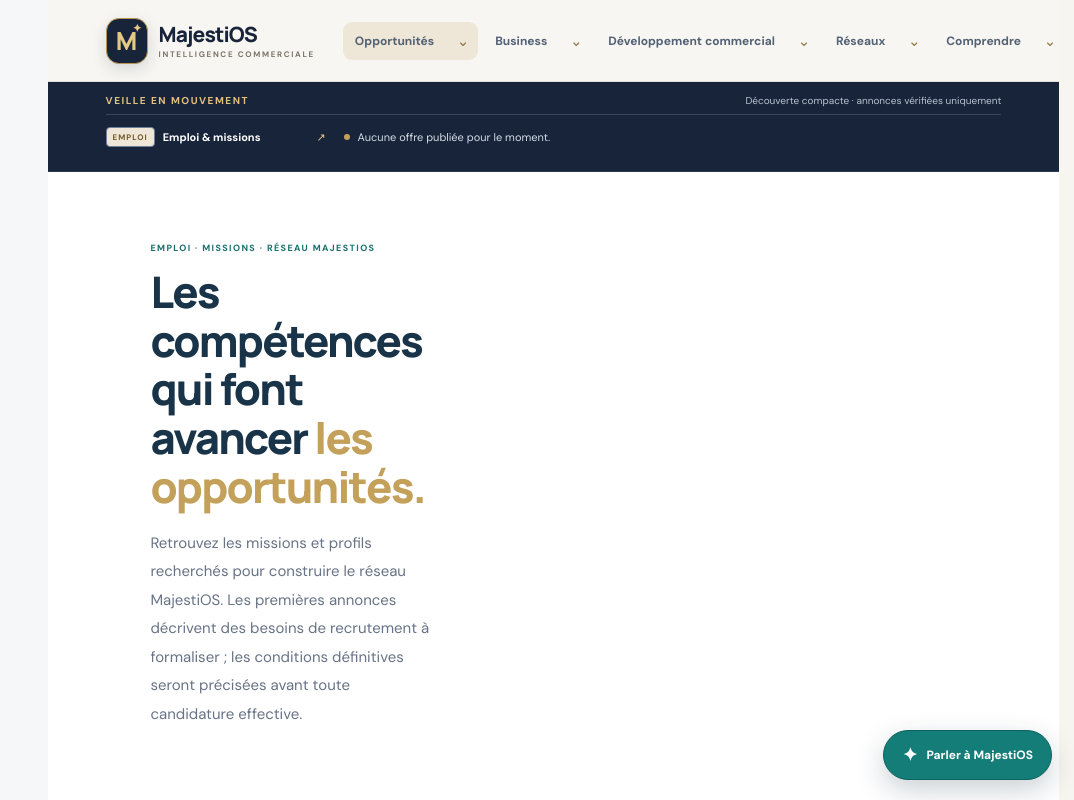
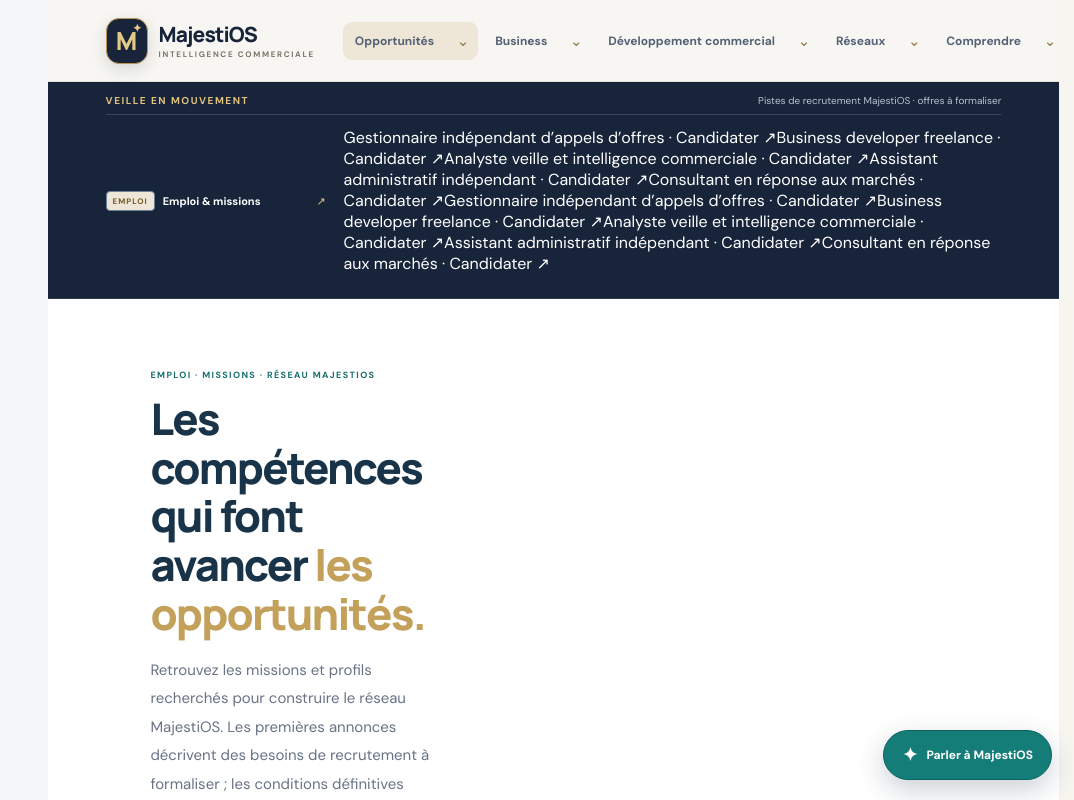
Before and after one commit to Chexpeer/Majestios, a Next.js app: page /opportunites/emploi in a window 1280 px wide. Shown: the top 800 px of the page, without its empty margins (206-1280 px from the left). Built offline with nearby package versions, Linux system fonts and the light colour scheme.

Commit message:
Add scrolling recruitment ticker with MajestiOS starter roles

```diff
--- a/src/components/announcement-ticker.tsx
+++ b/src/components/announcement-ticker.tsx
@@ -9,17 +9,27 @@ const flows: Flow[] = [
   { key: "public", label: "Marchés publics", short: "PUBLIC", href: "/opportunites/marches-publics", state: "Les annonces vérifiées apparaîtront ici.", direction: "left" },
   { key: "private", label: "Opportunités privées", short: "PRIVÉ", href: "/opportunites/marches-prives", state: "Aucune annonce privée publiée pour le moment.", direction: "left" },
   { key: "salons", label: "Salons professionnels", short: "SALONS", href: "/opportunites/salons", state: "Le calendrier sera alimenté après validation des sources officielles.", direction: "right" },
-  { key: "emploi", label: "Emploi & missions", short: "EMPLOI", href: "/opportunites/emploi", state: "Aucune offre publiée pour le moment.", direction: "right" }
+  { key: "emploi", label: "Emploi & missions", short: "EMPLOI", href: "/opportunites/emploi", state: "Découvrez les missions préparatoires du réseau MajestiOS.", direction: "right" }
+];
+
+const starterJobs = [
+  { title: "Gestionnaire indépendant d’appels d’offres", id: "gestionnaire-appels-offres" },
+  { title: "Business developer freelance", id: "business-developer-freelance" },
+  { title: "Analyste veille et intelligence commerciale", id: "analyste-veille-commerciale" },
+  { title: "Assistant administratif indépendant", id: "assistant-administratif" },
+  { title: "Consultant en réponse aux marchés", id: "expert-reponse-marches" }
 ];
 
 export default function AnnouncementTicker({ flow = "private" }: { flow?: FlowKey }) {
   const item = flows.find((candidate) => candidate.key === flow) ?? flows[1];
-  return <section className="announcement-band" aria-label={`Flux compact : ${item.label}`}>
-    <div className="announcement-band-head"><span className="band-eyebrow">VEILLE EN MOUVEMENT</span><span className="band-note">Découverte compacte · annonces vérifiées uniquement</span></div>
+  return <section className={"announcement-band announcement-band-" + item.key} aria-label={"Flux compact : " + item.label}>
+    <div className="announcement-band-head"><span className="band-eyebrow">VEILLE EN MOUVEMENT</span><span className="band-note">{item.key === "emploi" ? "Pistes de recrutement MajestiOS · offres à formaliser" : "Découverte compacte · annonces vérifiées uniquement"}</span></div>
     <div className="announcement-flows">
       <div className="announcement-flow" key={item.short}>
         <Link className="announcement-flow-label" href={item.href}><span>{item.short}</span><strong>{item.label}</strong><span aria-hidden="true">↗</span></Link>
-        <div className={`announcement-flow-track direction-${item.direction}`}><div className="announcement-flow-message"><span className="flow-status-dot" />{item.state}</div></div>
+        <div className={"announcement-flow-track direction-" + item.direction}>
+          {item.key === "emploi" ? <div className="announcement-job-marquee"><div className="announcement-job-marquee-group">{[...starterJobs, ...starterJobs].map((job, index) => <Link className="announcement-job-chip" key={job.id + "-" + index} href={"/creer-espace?" + new URLSearchParams({intention:"candidature",offre:job.id,titre:job.title}).toString()}><span className="flow-status-dot" />{job.title}<span aria-hidden="true"> · Candidater ↗</span></Link>)}</div></div> : <div className={"announcement-flow-message " + (item.key === "salons" ? "ticker-direction-right" : "")}><span className="flow-status-dot" />{item.state}</div>}
+        </div>
       </div>
     </div>
   </section>;
```
